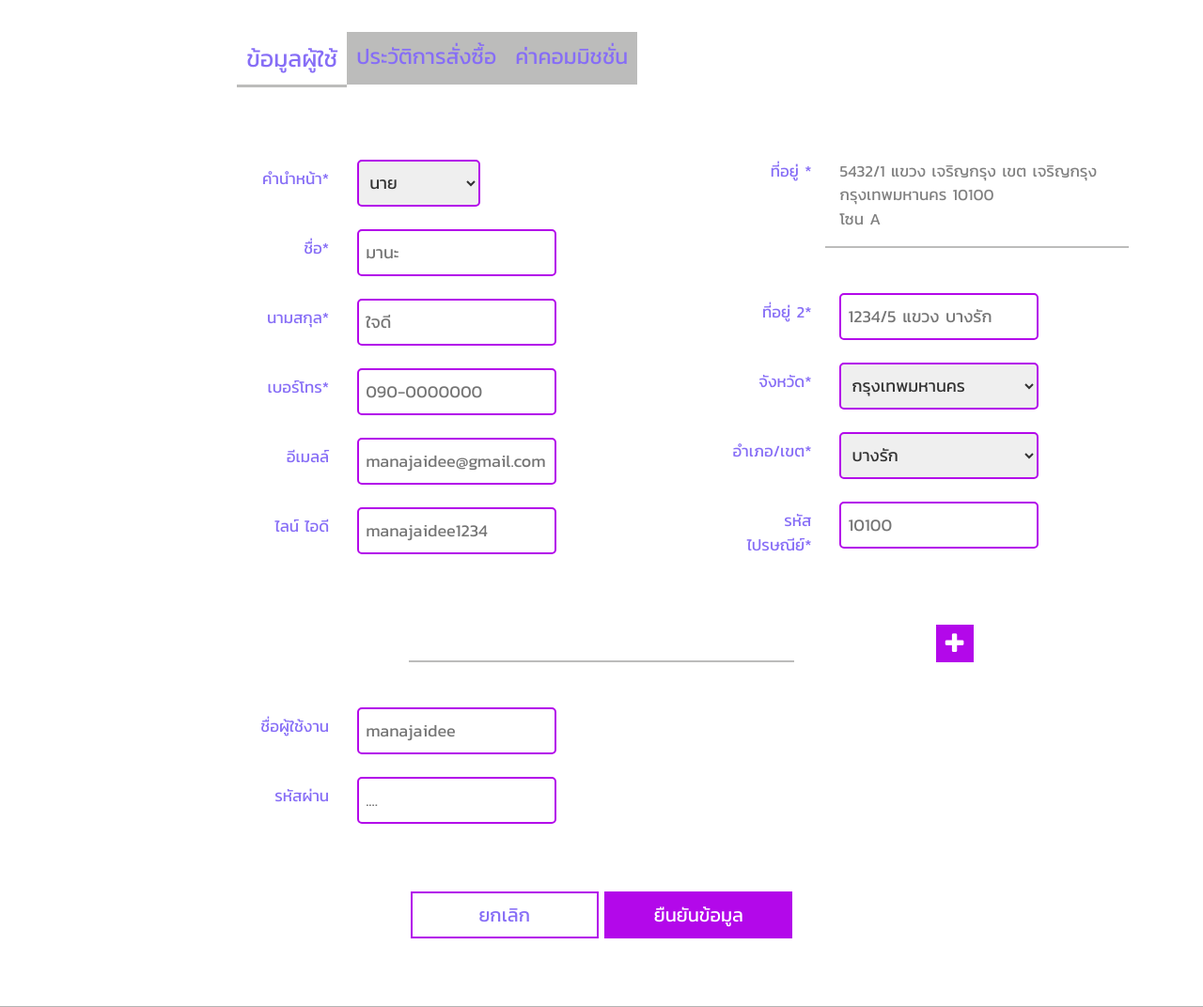
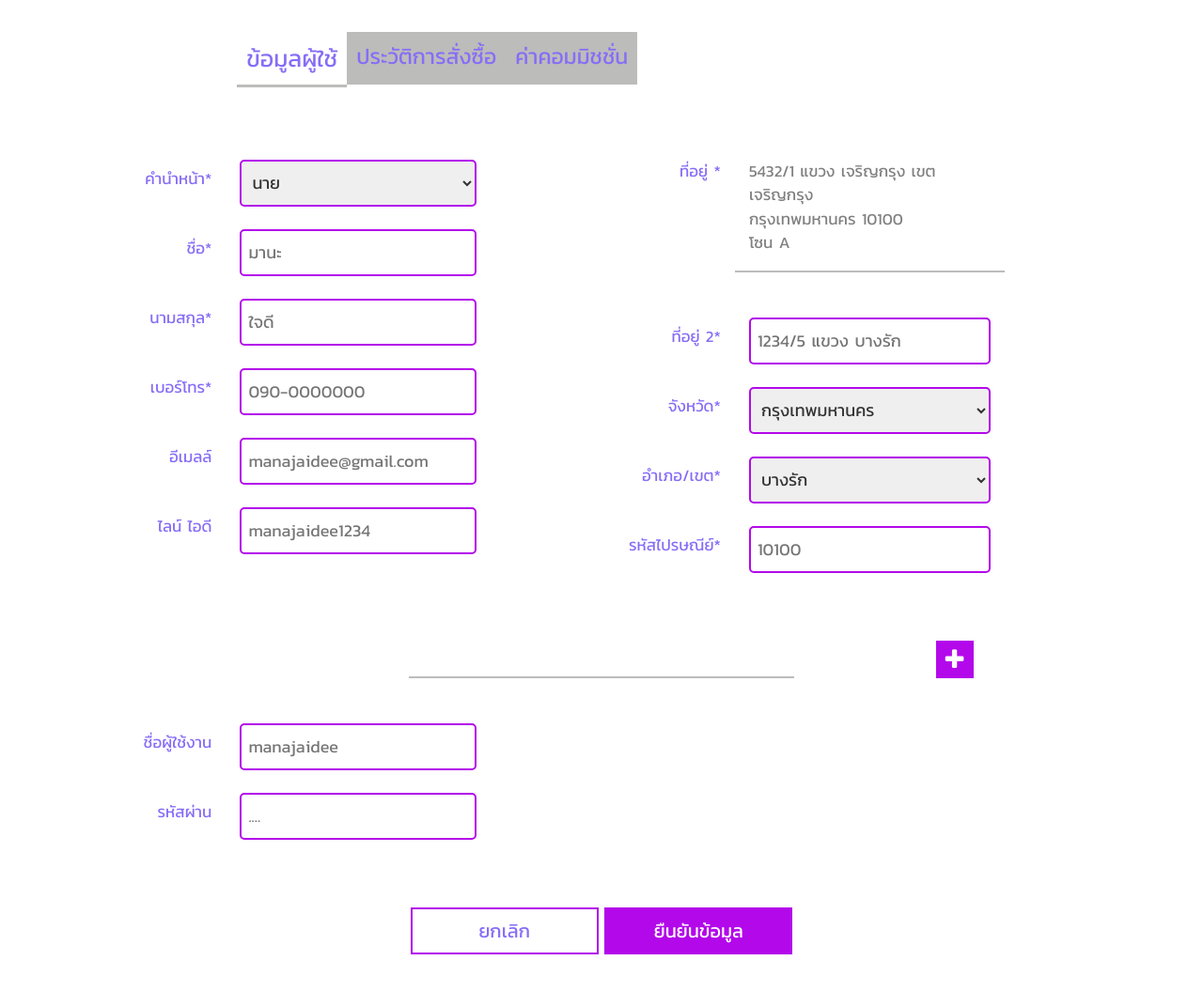
Before and after one commit to haritleksopee/iclick, a PHP site: page /profile.php in a window 1280 px wide. Shown: the part 180-1252 px from the top of the page at 94% size. Run offline with PHP 8.4, Linux system fonts and the light colour scheme; some libraries are stand-ins or nearby versions.

Commit message:
update profile.php (pond)

```diff
--- a/assets/css/custom.css
+++ b/assets/css/custom.css
@@ -861,7 +861,7 @@ a:hover{
     font-size: 25px;
     border:none;
     width: 35px;
-    height: 35px;
+    height: 40px;
  }
 
 .profile2-dec:hover{
@@ -870,7 +870,7 @@ a:hover{
     font-size: 25px;
     border:none;
     width: 35px;
-    height: 35px;
+    height: 40px;
  }
 
  .profile2-border-bottom{
--- a/profile.php
+++ b/profile.php
@@ -13,7 +13,7 @@
     <div class="wrapper">
     <!-- CONTENT -->
           <div class="row mt-4">
-             <div class="col-xl-2"></div>
+            <div class="col-xl-2"></div>
              <div class="col-xl-10">
                   <div class="p-4">
                       <ul class="nav nav-pills mb-3" id="pills-tab" role="tablist">
@@ -34,13 +34,12 @@
           <div class="tab-content p-4" id="pills-tabContent">
               <div class="tab-pane fade show active" id="pills-home" role="tabpanel" aria-labelledby="pills-home-tab">
                 <div class="row">
-                  <div class="col-xl-2"></div>
                     <div class="col-xl-5">
                           <div class="row mt-4">
-                              <div class="col-xl-3 col-lg-3 col-md-3 col-12 mt-2">
+                              <div class="col-xl-5 col-lg-3 col-md-3 col-12 mt-2">
                                  <div class="profile-font">คำนำหน้า*</div>
                               </div>
-                              <div class="col-xl-4 col-lg-4 col-md-4 col-12">
+                              <div class="col-xl-7 col-lg-4 col-md-4 col-12">
                                  <select class="profile-form" id="">
                                       <option>นาย</option>
                                       <option>นางสาว</option>
@@ -50,56 +49,56 @@
                           </div>
 
                           <div class="row mt-4">
-                            <div class="col-xl-3 col-md-3 col-lg-3 col-12 mt-2">
+                            <div class="col-xl-5 col-md-3 col-lg-3 col-12 mt-2">
                                  <div class="profile-font">ชื่อ*</div>
                               </div>
-                              <div class="col-xl-6 col-lg-7 col-md-8 col-12 ">
+                              <div class="col-xl-7 col-lg-7 col-md-8 col-12 ">
                                  <input type="text" class="profile-form" id="" placeholder="มานะ">
                              </div>
                           </div>
 
                            <div class="row mt-4">
-                            <div class="col-xl-3 col-md-3 col-lg-3  col-12  mt-2">
+                            <div class="col-xl-5 col-md-3 col-lg-3  col-12  mt-2">
                                  <div class="profile-font">นามสกุล*</div>
                               </div>
-                              <div class="col-xl-6 col-lg-7 col-md-8 col-12 ">
+                              <div class="col-xl-7 col-lg-7 col-md-8 col-12 ">
                                  <input type="text" class="profile-form" id="" placeholder="ใจดี">
                              </div>
                           </div>
 
                            <div class="row mt-4">
-                            <div class="col-xl-3 col-md-3 col-lg-3 col-12 mt-2">
+                            <div class="col-xl-5 col-md-3 col-lg-3 col-12 mt-2">
                                  <div class="profile-font">เบอร์โทร*</div>
                               </div>
-                              <div class="col-xl-6 col-lg-7 col-md-8 col-12 ">
+                              <div class="col-xl-7 col-lg-7 col-md-8 col-12 ">
                                  <input type="text" class="profile-form" id="" placeholder="090-0000000">
                              </div>
                           </div>
 
                           <div class="row mt-4">
-                            <div class="col-xl-3 col-md-3 col-lg-3  col-12  mt-2">
+                            <div class="col-xl-5 col-md-3 col-lg-3  col-12  mt-2">
                                  <div class="profile-font">อีเมลล์</div>
                               </div>
-                              <div class="col-xl-6 col-lg-7 col-md-8 col-12 ">
+                              <div class="col-xl-7 col-lg-7 col-md-8 col-12 ">
                                  <input type="text" class="profile-form" id="" placeholder="manajaidee@gmail.com">
                              </div>
                           </div>
 
                           <div class="row mt-4">
-                              <div class="col-xl-3 col-md-3 col-lg-3 col-12  mt-2">
+                              <div class="col-xl-5 col-md-3 col-lg-3 col-12  mt-2">
                                  <div class="profile-font">ไลน์ ไอดี</div>
                               </div>
-                              <div class="col-xl-6 col-lg-7 col-md-8 col-12 ">
+                              <div class="col-xl-7 col-lg-7 col-md-8 col-12 ">
                                  <input type="text" class="profile-form" id="" placeholder="manajaidee1234">
                              </div>
                           </div>
                     </div>
-                    <div class="col-xl-5 mt-4">
+                    <div class="col-xl-7 mt-4">
                         <div class="row">
-                              <div class="col-xl-3 col-md-3 col-lg-3  col-12 ">
+                              <div class="col-xl-4 col-md-3 col-lg-3  col-12 ">
                                  <div class="profile-font">ที่อยู่ *</div>
                               </div>
-                              <div class="col-xl-8 col-12  col-md-8 profile-border-bottom2 pb-3">
+                              <div class="col-xl-5 col-12 col-lg-7 col-md-8 profile-border-bottom2 pb-3">
                                  <div class="profile-font2">
                                     5432/1 แขวง เจริญกรุง เขต เจริญกรุง <br>
                                    กรุงเทพมหานคร 10100<br>
@@ -109,19 +108,19 @@
                         </div>
 
                         <div class="row mt-5">
-                            <div class="col-xl-3 col-md-3 col-lg-3  col-12  mt-2">
+                            <div class="col-xl-4 col-md-3 col-lg-3  col-12  mt-2">
                                  <div class="profile-font">ที่อยู่ 2*</div>
                             </div>
-                            <div class="col-xl-6 col-lg-7 col-md-8 col-12 ">
+                            <div class="col-xl-5 col-lg-7 col-md-8 col-12 ">
                                  <input type="text" class="profile-form" id="" placeholder="1234/5 แขวง บางรัก">
                             </div>
                         </div>
 
                         <div class="row mt-4">
-                            <div class="col-xl-3 col-md-3 col-lg-3  col-12 mt-2">
+                            <div class="col-xl-4 col-md-3 col-lg-3  col-12 mt-2">
                                  <div class="profile-font">จังหวัด*</div>
                             </div>
-                            <div class="col-xl-6 col-lg-7 col-md-8 col-12 col-9">
+                            <div class="col-xl-5 col-lg-7 col-md-8 col-12 col-9">
                                  <select class="profile-form" id="">
                                       <option>กรุงเทพมหานคร</option>
                                       <option>นนทบุรี</option>
@@ -130,10 +129,10 @@
                         </div>
 
                         <div class="row mt-4">
-                            <div class="col-xl-3 col-md-3 col-lg-3  col-12 mt-2">
+                            <div class="col-xl-4 col-md-3 col-lg-3  col-12 mt-2">
                                  <div class="profile-font">อำเภอ/เขต*</div>
                             </div>
-                            <div class="col-xl-6 col-lg-7 col-md-8 col-12">
+                            <div class="col-xl-5 col-lg-7 col-md-8 col-12">
                                  <select class="profile-form" id="">
                                       <option>บางรัก</option>
                                       <option>บางกะปิ</option>
@@ -142,10 +141,10 @@
                         </div>
 
                         <div class="row mt-4">
-                            <div class="col-xl-3 col-md-3 col-lg-3  col-12 mt-2">
+                            <div class="col-xl-4 col-md-3 col-lg-3  col-12 mt-2">
                                  <div class="profile-font">รหัสไปรษณีย์*</div>
                             </div>
-                            <div class="col-xl-6 col-lg-7 col-md-8 col-12">
+                            <div class="col-xl-5 col-lg-7 col-md-8 col-12">
                                  <input type="text" class="profile-form" id="" placeholder="10100">
                             </div>
                         </div>
@@ -159,21 +158,20 @@
                   </div>
                 </div>
                 <div class="row mt-4 mb-5">
-                  <div class="col-xl-2"></div>
                     <div class="col-xl-5">
                           <div class="row">
-                              <div class="col-xl-3 col-12 col-md-3 col-4 mt-2">
+                              <div class="col-xl-5 col-12 col-md-3 col-4 mt-2">
                                   <div class="profile-font">ชื่อผู้ใช้งาน</div>
                               </div>
-                              <div class="col-xl-6 col-lg-7 col-md-8 col-12">
+                              <div class="col-xl-7 col-lg-7 col-md-8 col-12">
                                   <input type="text" class="profile-form" id="" placeholder="manajaidee">
                              </div>
                           </div>
                           <div class="row mt-4">
-                              <div class="col-xl-3 col-lg-3 col-md-3 col-12 mt-2">
+                              <div class="col-xl-5 col-lg-3 col-md-3 col-12 mt-2">
                                   <div class="profile-font">รหัสผ่าน</div>
                               </div>
-                              <div class="col-xl-6 col-lg-7 col-md-8 col-12">
+                              <div class="col-xl-7 col-lg-7 col-md-8 col-12">
                                   <input type="password" class="profile-form" id="" placeholder="....">
                               </div>
                           </div>
```
